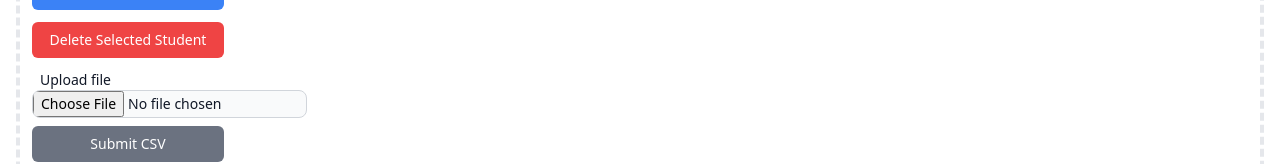
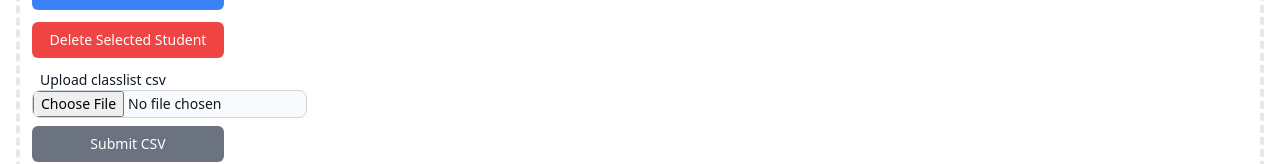
Before and after one commit to jonahw23/qGroup, a React (Create React App) app: page / in a window 1280 px wide. Shown: the part 526-690 px from the top of the page. Built offline with nearby package versions, Linux system fonts and the light colour scheme; no server answers; the HTML template or start-up script is replaced by a standard one.

Commit message:
Improved file uploading

```diff
--- a/src/App.js
+++ b/src/App.js
@@ -353,6 +353,7 @@ export default function Example() {
   function submitForm() {
     console.log(uploadedFile)
     const inputFile = uploadedFile
+    if(uploadedFile){
     Papa.parse(inputFile[0], {
       complete: function(results) {
         const unparsedFile = results.data
@@ -362,6 +363,8 @@ export default function Example() {
         uploadStudents(pageUserId, pageClassId[0], parsedFile)
       }
     })
+  }
+    fetchData()
   }
 
   function deleteStudentButton() {
@@ -517,7 +520,7 @@ const changeUseWeights = () => {
                     <button onClick={deleteStudentButton} className="ml-3 w-48 mt-3 h-9 rounded-md bg-red-500 text-white text-sm font-medium">
                       Delete Selected Student
                     </button>
-                    <label class="block ml-5 mt-3 text-sm font-medium text-gray-900 dark:text-white" for="file_input">Upload file</label>
+                    <label class="block ml-5 mt-3 text-sm font-medium text-gray-900 dark:text-white" for="file_input">Upload classlist csv</label>
                     <input onChange={(event) => setUploadedFile(event.target.files)} class="block ml-3 w-62 text-sm text-gray-900 border border-gray-300 rounded-lg cursor-pointer bg-gray-50 dark:text-gray-400 focus:outline-none dark:bg-gray-700 dark:border-gray-600 dark:placeholder-gray-400" id="file_input" type="file"></input>
                     <button onClick={submitForm} className="ml-3 w-48 mt-2 h-9 rounded-md bg-gray-500 text-white text-sm font-medium">
                       Submit CSV
```
Also changed, not shown: 1 other file (tests, documents, lock files or other folders).
